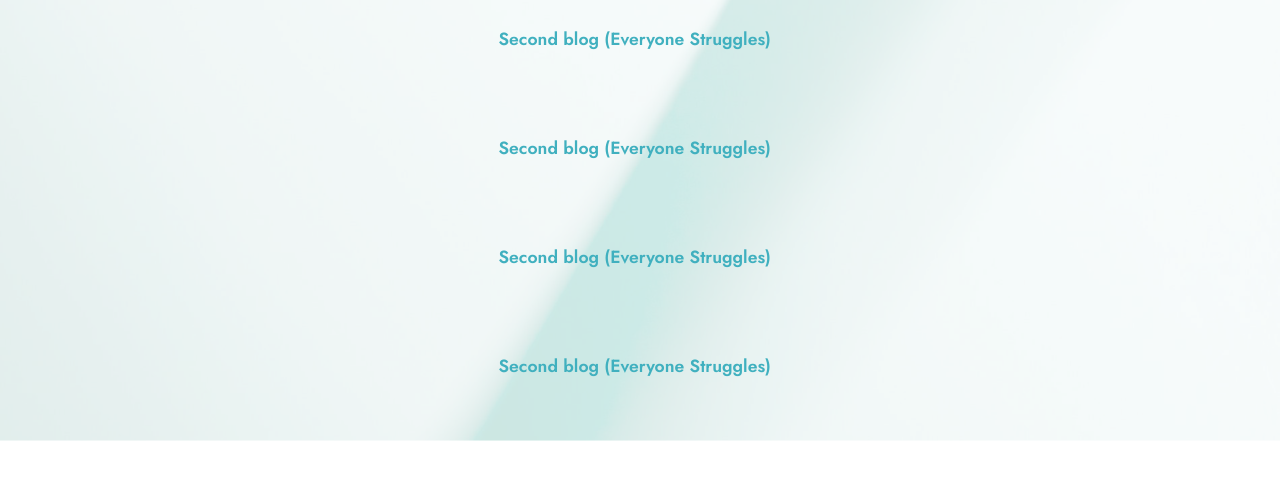
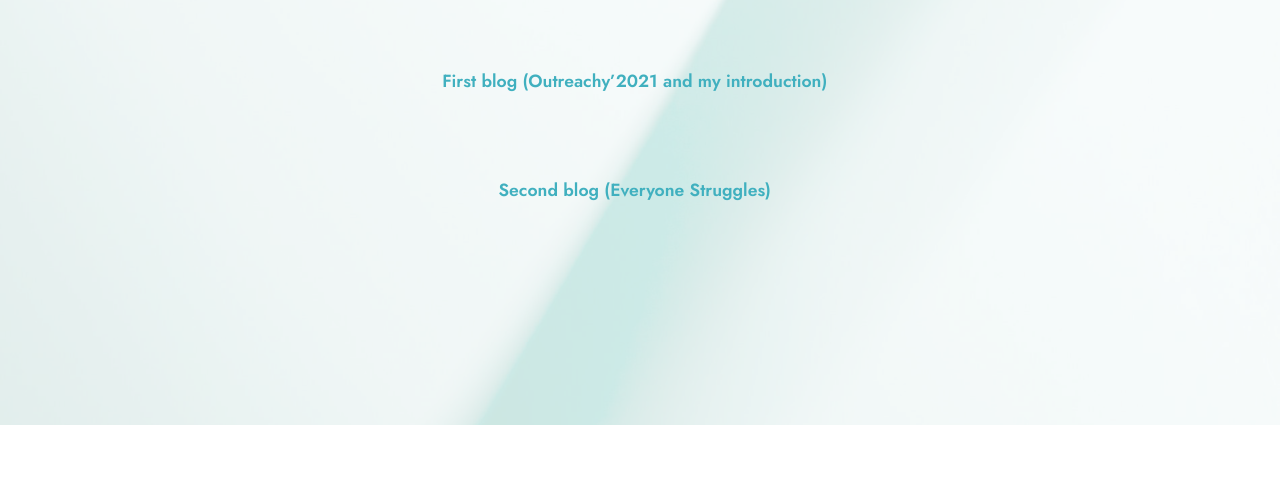
Before and after one commit to vidhya001/OutreachyBlog, a plain HTML site: page index.html in a window 1280 px wide. Shown: the part 411-889 px from the top of the page. Drawn offline with Linux system fonts and the light colour scheme.

Commit message:
Update index.html

```diff
--- a/index.html
+++ b/index.html
@@ -73,9 +73,7 @@
                 <p class="mbr-text mbr-fonts-style display-7">Hello !<br>Welcome to my blog<br>&nbsp;<br></p>
                 <div class="mbr-section-btn mt-3"><a class="btn btn-success-outline display-4" href="index.html#blog1">First blog (Outreachy’2021&nbsp;and my introduction)&nbsp;&nbsp;<br><br></a></div>
                 <div class="mbr-section-btn mt-3"><a class="btn btn-success-outline display-4" href="index.html#blog2">Second blog (Everyone Struggles)&nbsp;&nbsp;<br><br></a></div>
-                <div class="mbr-section-btn mt-3"><a class="btn btn-success-outline display-4" href="index.html#blog2">Second blog (Everyone Struggles)&nbsp;&nbsp;<br><br></a></div>
-                <div class="mbr-section-btn mt-3"><a class="btn btn-success-outline display-4" href="index.html#blog2">Second blog (Everyone Struggles)&nbsp;&nbsp;<br><br></a></div>
-                <div class="mbr-section-btn mt-3"><a class="btn btn-success-outline display-4" href="index.html#blog2">Second blog (Everyone Struggles)&nbsp;&nbsp;<br><br></a></div>
+
 
             </div>
         </div>
```
